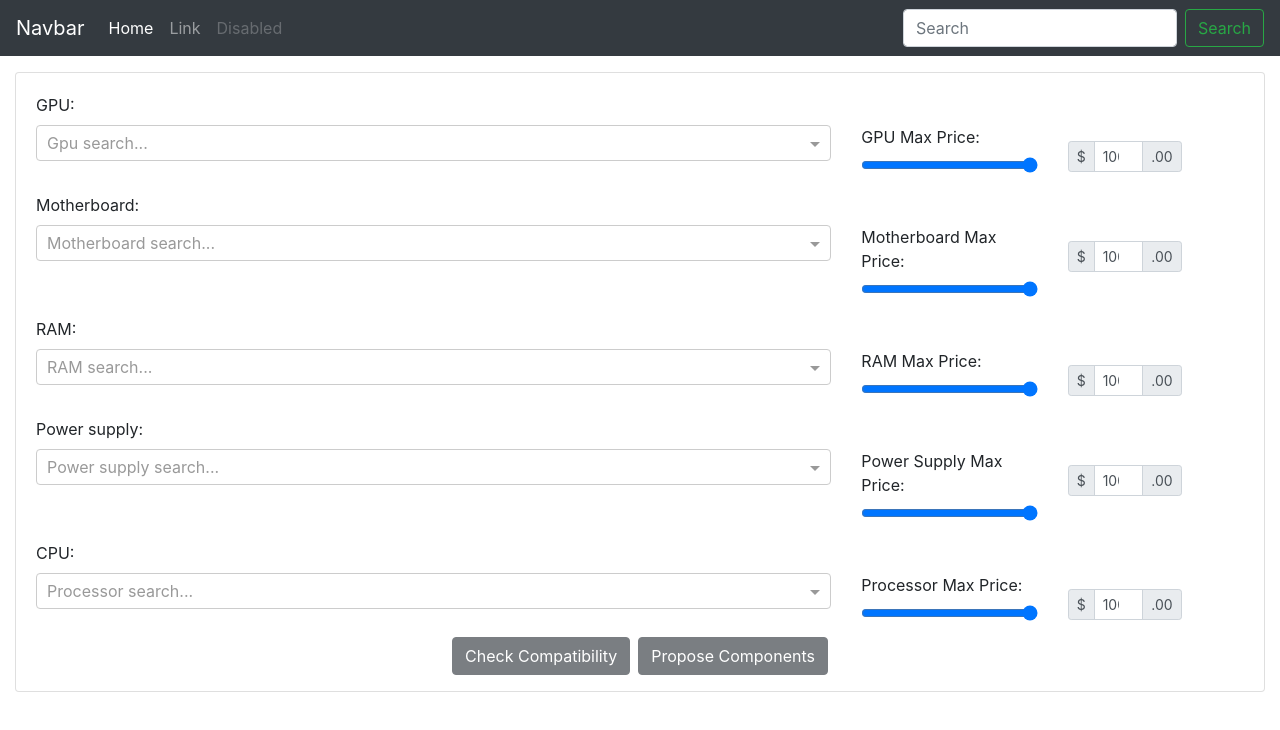
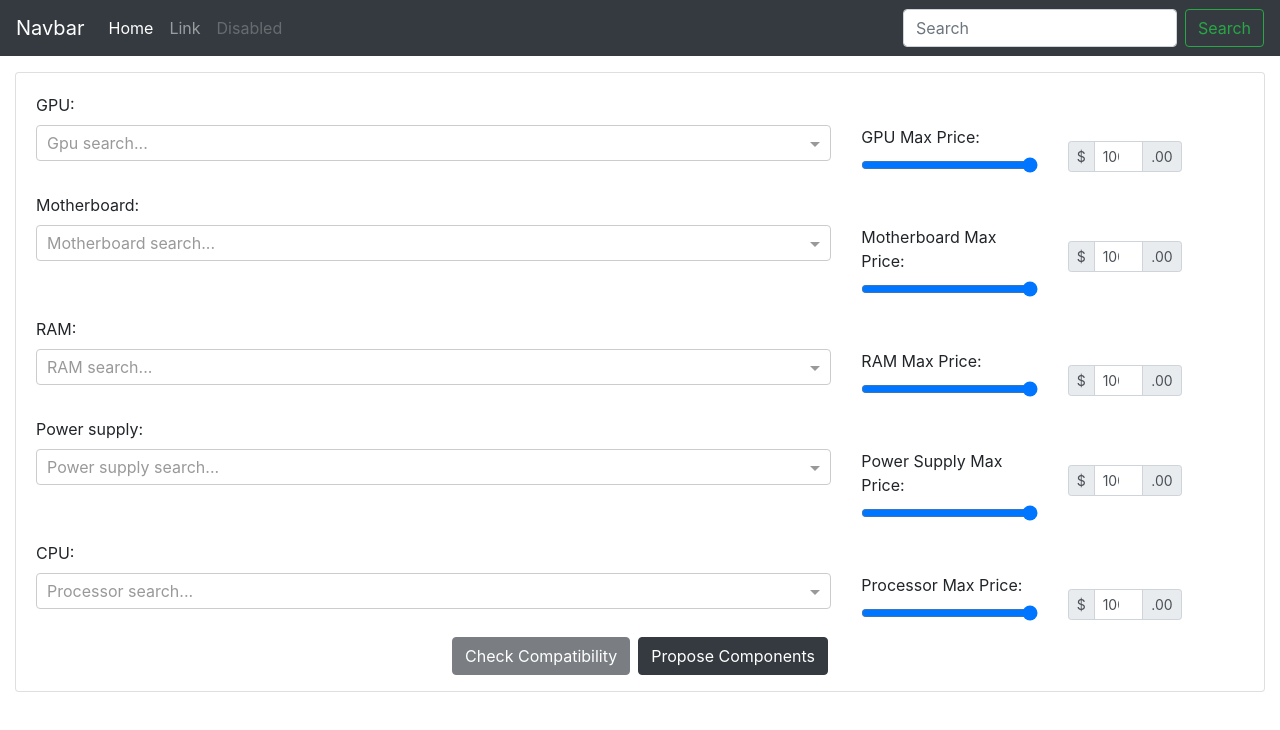
Before and after one commit to HellaxA/ComputerServiceFrontEnd, an Angular app: page /landing in a window 1280 px wide. Shown: the top 730 px of the page. Built offline with nearby package versions, Linux system fonts and the light colour scheme.

Commit message:
Added alerts

```diff
--- a/src/app/components/landing/landing.component.css
+++ b/src/app/components/landing/landing.component.css
@@ -5,7 +5,3 @@
 .form-price-width {
   min-width: 9rem;
 }
-
-.btn {
-  -webkit-appearance: button;
-}
--- a/src/app/components/landing/landing.component.html
+++ b/src/app/components/landing/landing.component.html
@@ -390,13 +390,13 @@
           </div>
         </div>
       </div>
-      <div class="alert alert-danger" role="alert" *ngIf="errorProposal">
+      <div class="alert alert-danger ml-3 mr-3 mt-2" role="alert" *ngIf="errorProposal">
         <span>{{errorProposal}} for your PC assembly. Please choose compatible components.</span>
       </div>
       <!--      Buttons-->
 
-      <div *ngIf="isCompatible" class="text-center ">
-        <span class="text-success">This pc will work!</span>
+      <div *ngIf="isCompatible" class="text-center alert alert-success mt-2 ml-3 mr-3" role="alert">
+        <span >This pc will work!</span>
       </div>
       <div class="form-select-button text-center">
 
@@ -409,7 +409,7 @@
 
         <!--                Propose Components Button-->
         <button type="submit" class="btn btn-dark ml-2" id="propose_components_button" [disabled]="
-            fullForm() || emptyForm()">
+            fullForm()">
           Propose Components
           <span *ngIf="proposeLoading" class="spinner-border spinner-border-sm"></span>
         </button>
--- a/src/app/components/landing/landing.component.ts
+++ b/src/app/components/landing/landing.component.ts
@@ -565,7 +565,7 @@ export class LandingComponent implements OnInit, OnDestroy {
   fullForm(): boolean {
     return this.gpusForm.value && this.gpusForm.value.length > 0 &&
       this.motherboardForm.value && this.ramForm.value &&
-      this.cpuForm.value && this.motherboardForm.value;
+      this.cpuForm.value && this.powerSupplyForm.value;
   }
 
   emptyForm(): boolean {
```
